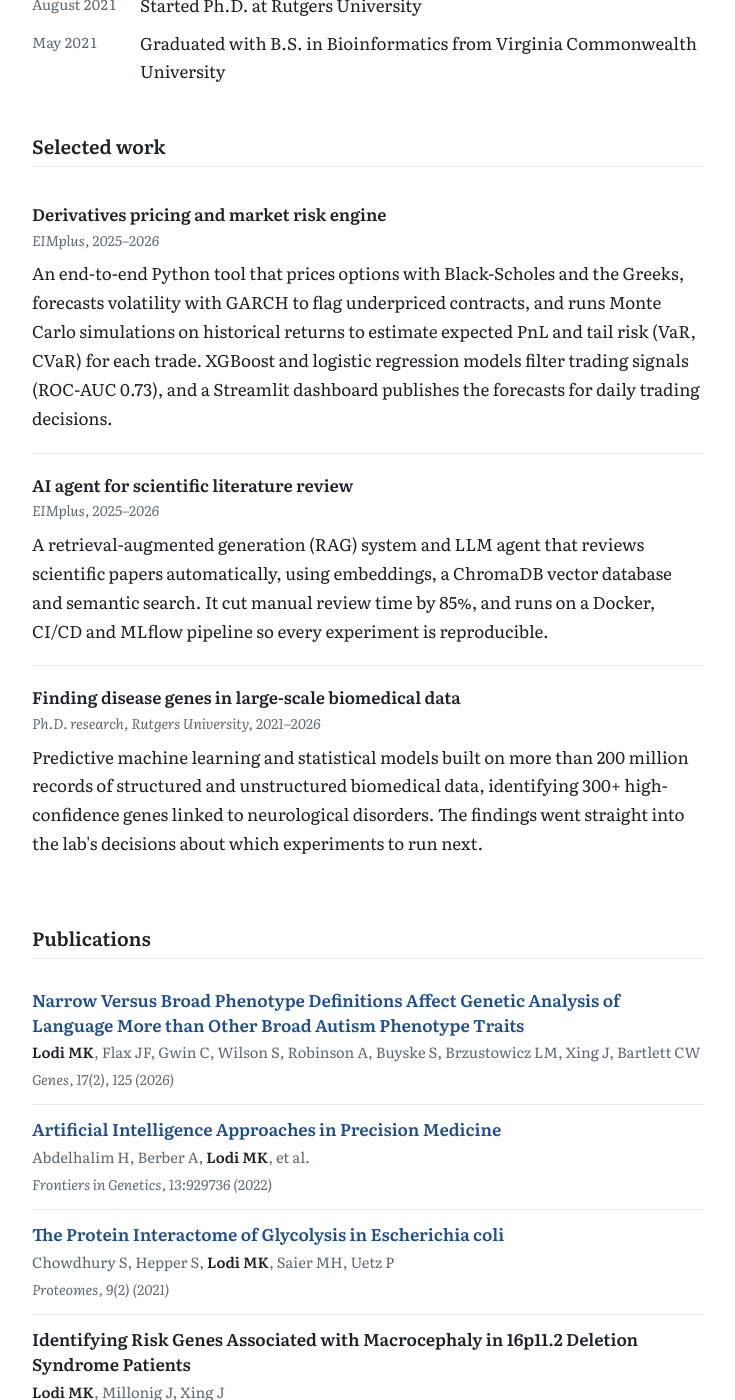
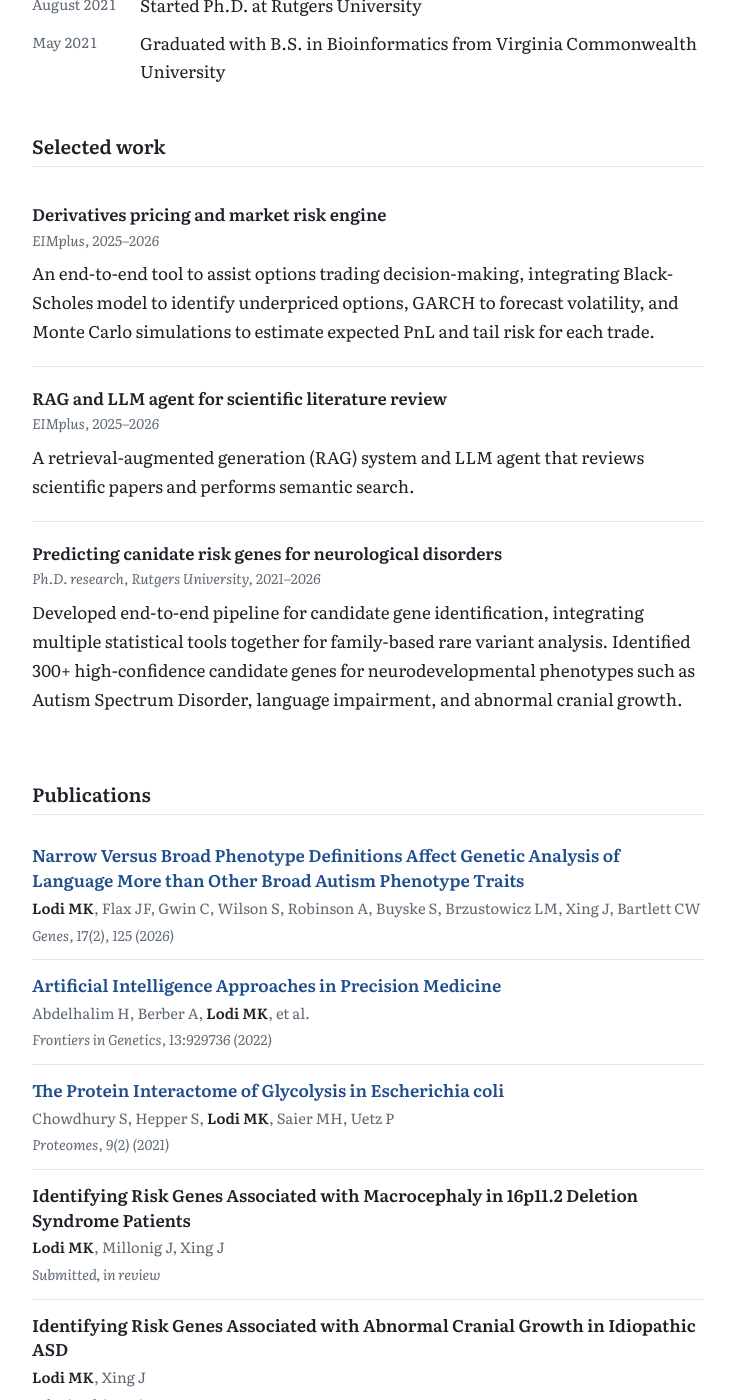
Before and after one commit to mklodi1/mklodi1.github.io, a Jekyll site: the page built from index.html, in a window 1280 px wide and 1400 px high, scrolled down 960 px. Shown: the whole window, without its empty margins (272-1007 px from the left). Built offline with Jekyll 4.4.1, drawn with Linux system fonts in a browser that asks for light colours.

Commit message:
Update work.yml

```diff
--- a/_data/work.yml
+++ b/_data/work.yml
@@ -3,15 +3,15 @@
 # Tip: wrap text in "double quotes" if it contains a colon.
 - title: "Derivatives pricing and market risk engine"
   venue: "EIMplus, 2025–2026"
-  summary: "An end-to-end Python tool that prices options with Black-Scholes and the Greeks, forecasts volatility with GARCH to flag underpriced contracts, and runs Monte Carlo simulations on historical returns to estimate expected PnL and tail risk (VaR, CVaR) for each trade. XGBoost and logistic regression models filter trading signals (ROC-AUC 0.73), and a Streamlit dashboard publishes the forecasts for daily trading decisions."
+  summary: "An end-to-end tool to assist options trading decision-making, integrating Black-Scholes model to identify underpriced options, GARCH to forecast volatility, and Monte Carlo simulations to estimate expected PnL and tail risk for each trade."
   # link: https://github.com/mklodi1/REPO-NAME
   # figure: /assets/img/risk-engine.png
 
-- title: "AI agent for scientific literature review"
+- title: "RAG and LLM agent for scientific literature review"
   venue: "EIMplus, 2025–2026"
-  summary: "A retrieval-augmented generation (RAG) system and LLM agent that reviews scientific papers automatically, using embeddings, a ChromaDB vector database and semantic search. It cut manual review time by 85%, and runs on a Docker, CI/CD and MLflow pipeline so every experiment is reproducible."
+  summary: "A retrieval-augmented generation (RAG) system and LLM agent that reviews scientific papers and performs semantic search."
   # link: https://github.com/mklodi1/REPO-NAME
 
-- title: "Finding disease genes in large-scale biomedical data"
+- title: "Predicting canidate risk genes for neurological disorders"
   venue: "Ph.D. research, Rutgers University, 2021–2026"
-  summary: "Predictive machine learning and statistical models built on more than 200 million records of structured and unstructured biomedical data, identifying 300+ high-confidence genes linked to neurological disorders. The findings went straight into the lab's decisions about which experiments to run next."
+  summary: "Developed end-to-end pipeline for candidate gene identification, integrating multiple statistical tools together for family-based rare variant analysis. Identified 300+ high-confidence candidate genes for neurodevelopmental phenotypes such as Autism Spectrum Disorder, language impairment, and abnormal cranial growth."
```
